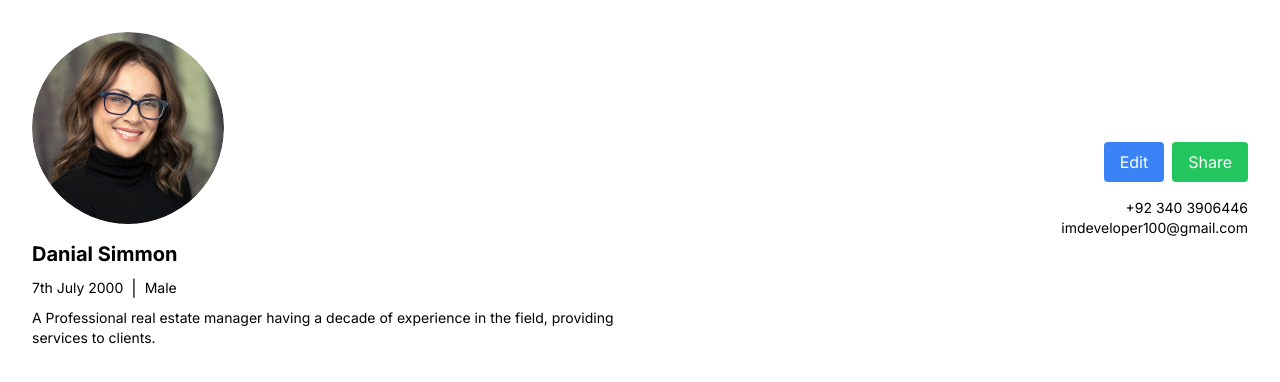
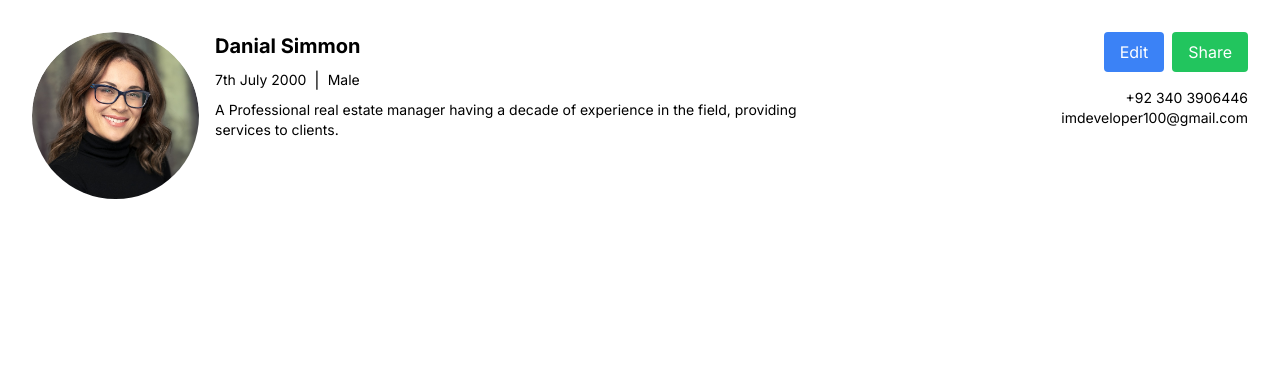
Before and after one commit to imdeveloper100/vmp, a Next.js app: page /profile in a window 1280 px wide. Shown: the top 382 px of the page. Built offline with nearby package versions, Linux system fonts and the light colour scheme.

Commit message:
Dashboard Added

```diff
--- a/app/layout.js
+++ b/app/layout.js
@@ -1,6 +1,5 @@
 import { Inter } from "next/font/google";
 import "./globals.css";
-import "../public/main.css";
 
 const inter = Inter({ subsets: ["latin"] });
 
--- a/app/profile/page.jsx
+++ b/app/profile/page.jsx
@@ -1,18 +1,18 @@
-"use client"
-import React from 'react';
-
-import Image from 'next/image';
-import { useState } from 'react';
+"use client";
+import React from "react";
+import Image from "next/image";
+import { useState } from "react";
 
 const Dashboard = () => {
   const user = {
     name: "Danial Simmon",
     dateOfBirth: "7th July 2000",
     gender: "Male",
-        description: "A Professional real estate manager having a decade of experience in the field, providing services to clients.",
+    description:
+      "A Professional real estate manager having a decade of experience in the field, providing services to clients.",
     phoneNumber: "+92 340 3906446",
     email: "imdeveloper100@gmail.com",
-    }
+  };
   const [isEditing, setIsEditing] = useState(false);
 
   const handleEdit = () => {
@@ -24,17 +24,20 @@ const Dashboard = () => {
   };
 
   return (
-    <div className="grid grid-cols-1 md:grid-cols-2 gap-8 p-8">
-      <div className="flex flex-col justify-center items-center md:items-start">
+    <div className="grid grid-cols-2 md:grid-cols-3 sm:grid-cols-1 gap-8 p-8">
+      <div className="flex flex-col col-span-2 md:col-span-2 sm:col-span-2  md:flex-row justify-center items-center md:items-start">
         <div className="relative w-32 h-32 md:w-48 md:h-48 rounded-full overflow-hidden">
           <Image
             src="/user.jfif"
             alt="Profile Image"
-            layout="fill"
-            className="rounded-full"
+            // layout="fill"
+            width={192}
+            height={192}
+            className="rounded-full object-cover"
           />
         </div>
-        <h1 className="text-xl font-bold mt-4">{user.name}</h1>
+        <div className="md:ml-4">
+          <h1 className="text-xl font-bold mt-4 md:mt-0">{user.name}</h1>
           <div className="flex flex-wrap items-center mt-2">
             <p className="text-sm">{user.dateOfBirth}</p>
             <span className="mx-2">|</span>
@@ -42,13 +45,14 @@ const Dashboard = () => {
           </div>
           <p className="text-sm mt-2">{user.description}</p>
         </div>
-      <div className="flex flex-col justify-center items-center md:items-end">
+      </div>
+      <div className="flex flex-col col-span-2 md:col-span-1  items-end">
         <div className="flex mt-4 md:mt-0">
           <button
             onClick={handleEdit}
-            className="bg-blue-500 text-white px-4 py-2 rounded mr-2"
+            className="bg-blue-500 text-white px-4 py-2 rounded mr-2 md:flex-flow-cols"
           >
-            {isEditing ? 'Save' : 'Edit'}
+            {isEditing ? "Save" : "Edit"}
           </button>
           <button
             onClick={handleShare}
```
Lines whose indentation alone changed are shown as unchanged.
